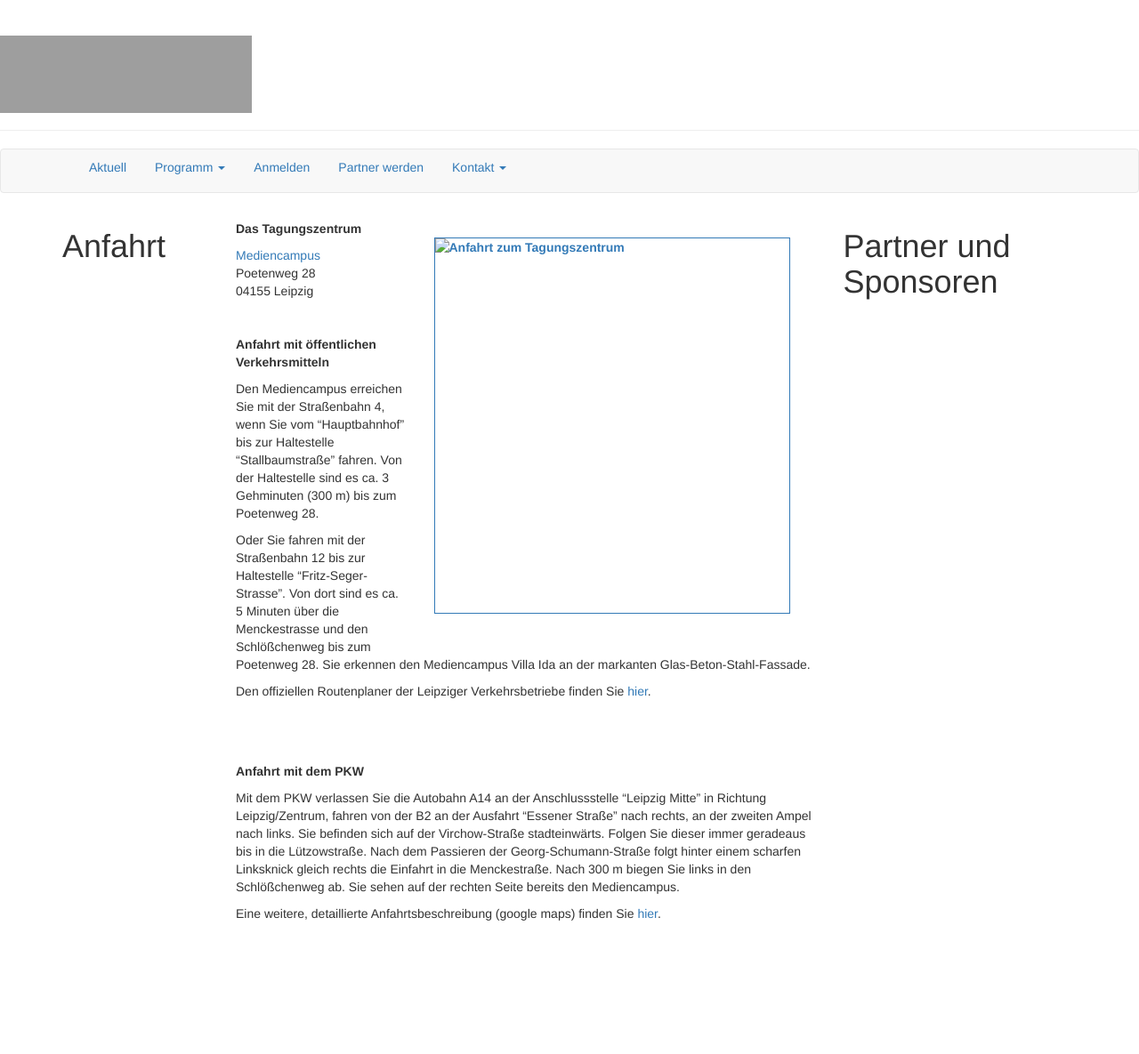
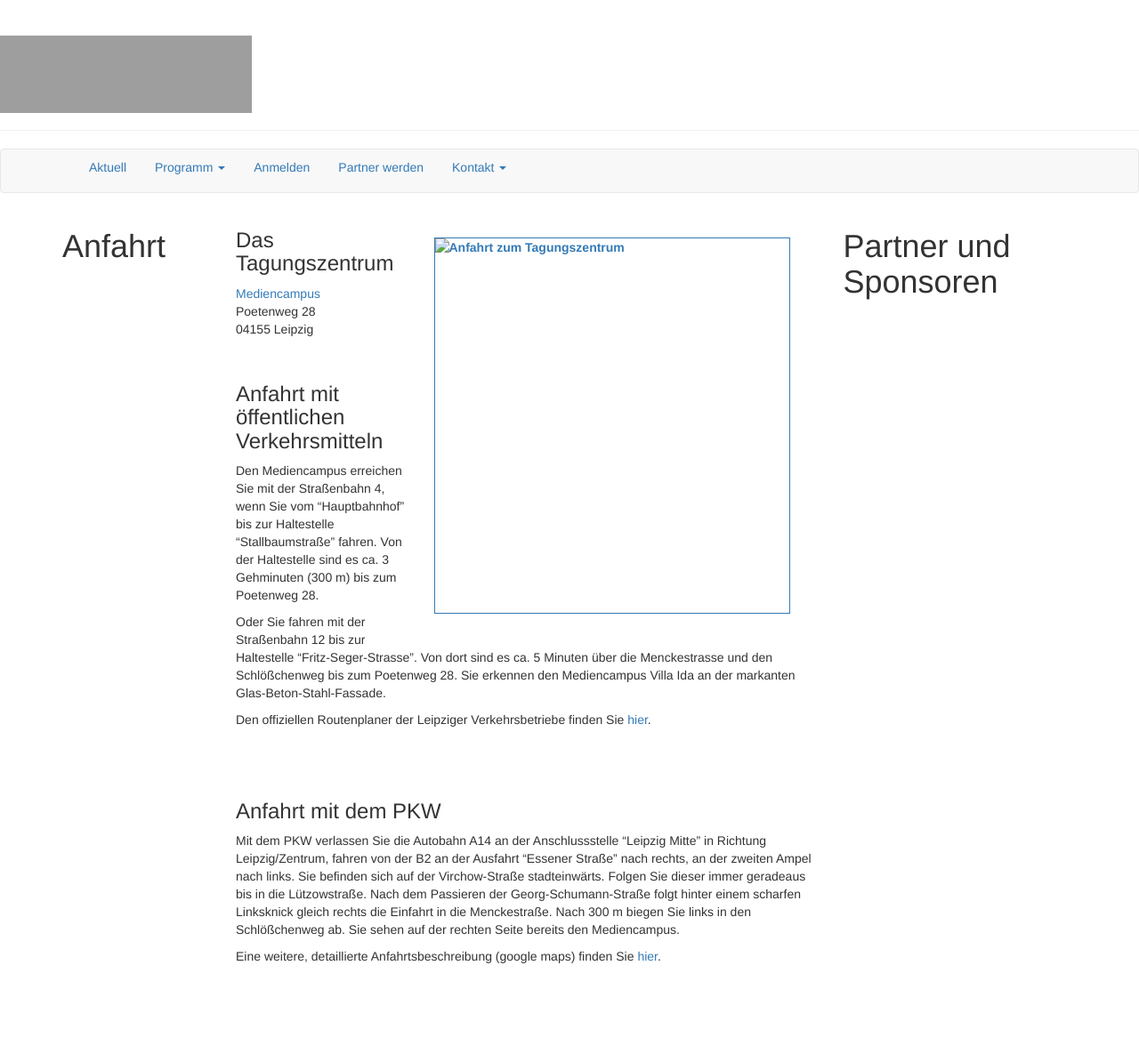
Before and after one commit to susedev/test, a Jekyll site: the page built from anfahrt.html, in a window 1280 px wide. Shown: the whole page at 89% size. Built offline with Jekyll 4.4.1, drawn with Linux system fonts in a browser that asks for light colours; nearby versions of some CDN libraries; before the commit the page ends 1137 px from its top, so only the background shows below that; grey boxes are pictures that could not be loaded.

Commit message:
Edit from JekyllCMS

```diff
--- a/anfahrt.html
+++ b/anfahrt.html
@@ -3,7 +3,7 @@ title: Anfahrt
 ---
 <p class="csc-header csc-header-n1"><strong><a href="{{ site.base_url }}/media/karte-web.png" target="_blank"><img alt="Anfahrt zum Tagungszentrum" src="{{ site.base_url }}/media/karte-web.png" style="width: 400px; height: 423px; float: right; border-width: 1px; border-style: solid; margin: 30px;" /></a></strong></p>
 
-<p class="csc-header csc-header-n1"><strong>Das Tagungszentrum</strong></p>
+<h3 class="csc-header csc-header-n1">Das Tagungszentrum</h3>
 
 <p class="csc-header csc-header-n1"><a href="http://www.mediencampus-villa-ida.de/mediencampus/#">Mediencampus</a><br />
 Poetenweg 28<br />
@@ -11,7 +11,7 @@ Poetenweg 28<br />
 
 <p class="csc-header csc-header-n1">&nbsp;</p>
 
-<p class="csc-header csc-header-n1"><strong>Anfahrt mit &ouml;ffentlichen Verkehrsmitteln</strong></p>
+<h3 class="csc-header csc-header-n1">Anfahrt mit &ouml;ffentlichen Verkehrsmitteln</h3>
 
 <p>Den Mediencampus erreichen Sie mit der Stra&szlig;enbahn 4, wenn Sie vom &ldquo;Hauptbahnhof&rdquo; bis zur Haltestelle &ldquo;Stallbaumstra&szlig;e&rdquo; fahren. Von der Haltestelle sind es ca. 3 Gehminuten (300 m) bis zum Poetenweg 28.</p>
 
@@ -23,7 +23,7 @@ Poetenweg 28<br />
 
 <p class="bodytext">&nbsp;</p>
 
-<p class="bodytext"><strong>Anfahrt mit dem PKW</strong></p>
+<h3 class="bodytext">Anfahrt mit dem PKW</h3>
 
 <p>Mit dem PKW verlassen Sie die Autobahn A14 an der Anschlussstelle &ldquo;Leipzig Mitte&rdquo; in Richtung Leipzig/Zentrum, fahren von der B2 an der Ausfahrt &ldquo;Essener Stra&szlig;e&rdquo; nach rechts, an der zweiten Ampel nach links. Sie befinden sich auf der Virchow-Stra&szlig;e stadteinw&auml;rts. Folgen Sie dieser immer geradeaus bis in die L&uuml;tzowstra&szlig;e. Nach dem Passieren der Georg-Schumann-Stra&szlig;e folgt hinter einem scharfen Linksknick gleich rechts die Einfahrt in die Menckestra&szlig;e. Nach 300 m biegen Sie links in den Schl&ouml;&szlig;chenweg ab. Sie sehen auf der rechten Seite bereits den Mediencampus.</p>
 
```
